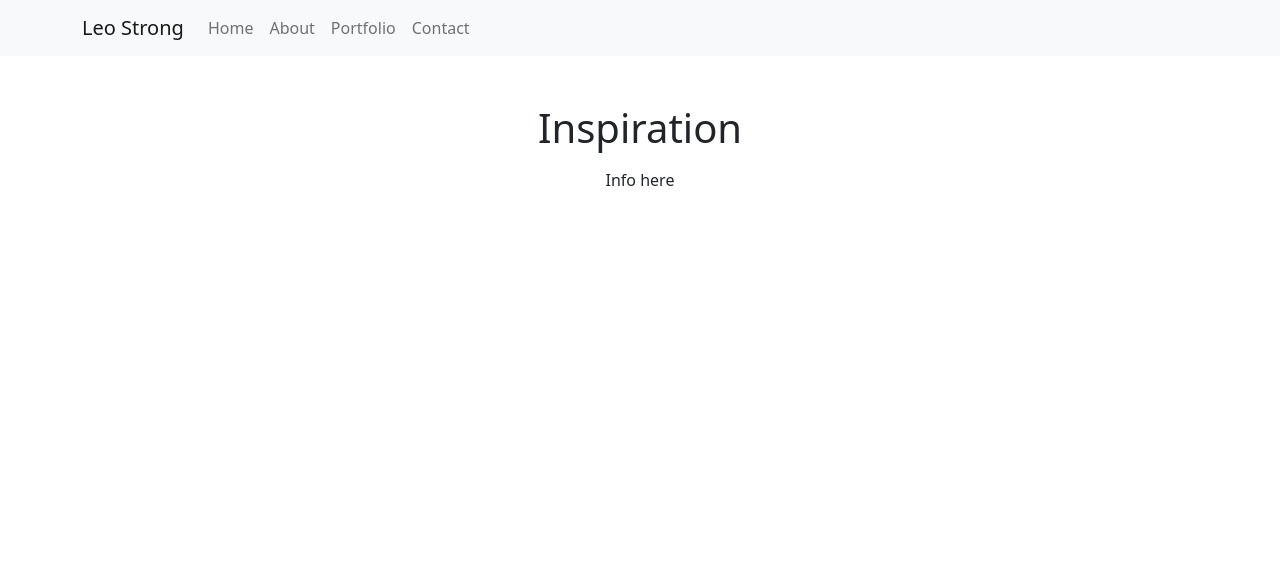
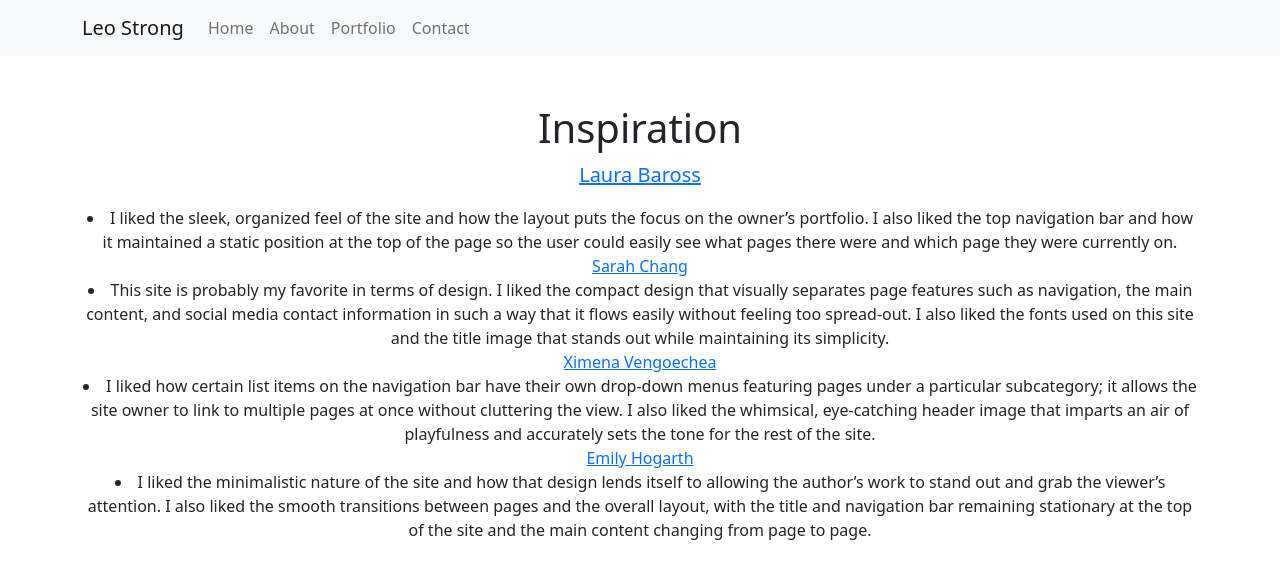
Before and after one commit to leojamesstrong/leojamesstrong.github.io, a Jekyll site: the page built from inspiration.html, in a window 1280 px wide. Shown: the top 579 px of the page. Built offline with Jekyll 4.4.1, drawn with Linux system fonts in a browser that asks for light colours.

Commit message:
Update inspiration.html

```diff
--- a/inspiration.html
+++ b/inspiration.html
@@ -5,6 +5,14 @@ title: Inspiration
 <!DOCTYPE html>
 <html>
   <body>
-    <p>Info here</p>
+    <a href="https://www.laurabaross.com">Laura Baross</a>
+<li>I liked the sleek, organized feel of the site and how the layout puts the focus on the owner’s portfolio. I also liked the top navigation bar and how it maintained a static position at the top of the page so the user could easily see what pages there were and which page they were currently on.</li>
+<a href="http://www.sarahlichang.com">Sarah Chang</a>
+<li>This site is probably my favorite in terms of design. I liked the compact design that visually separates page features such as navigation, the main content, and social media contact information in such a way that it flows easily without feeling too spread-out. I also liked the fonts used on this site and the title image that stands out while maintaining its simplicity.</li>
+<a href="https://www.ximenavengoechea.com">Ximena Vengoechea</a>
+<li>I liked how certain list items on the navigation bar have their own drop-down menus featuring pages under a particular subcategory; it allows the site owner to link to multiple pages at once without cluttering the view. I also liked the whimsical, eye-catching header image that imparts an air of playfulness and accurately sets the tone for the rest of the site.</li>
+<a href="https://emilyhogarth.com">Emily Hogarth</a>
+<li>I liked the minimalistic nature of the site and how that design lends itself to allowing the author’s work to stand out and grab the viewer’s attention. I also liked the smooth transitions between pages and the overall layout, with the title and navigation bar remaining stationary at the top of the site and the main content changing from page to page.</li>
+
   </body>
 </html>
```
